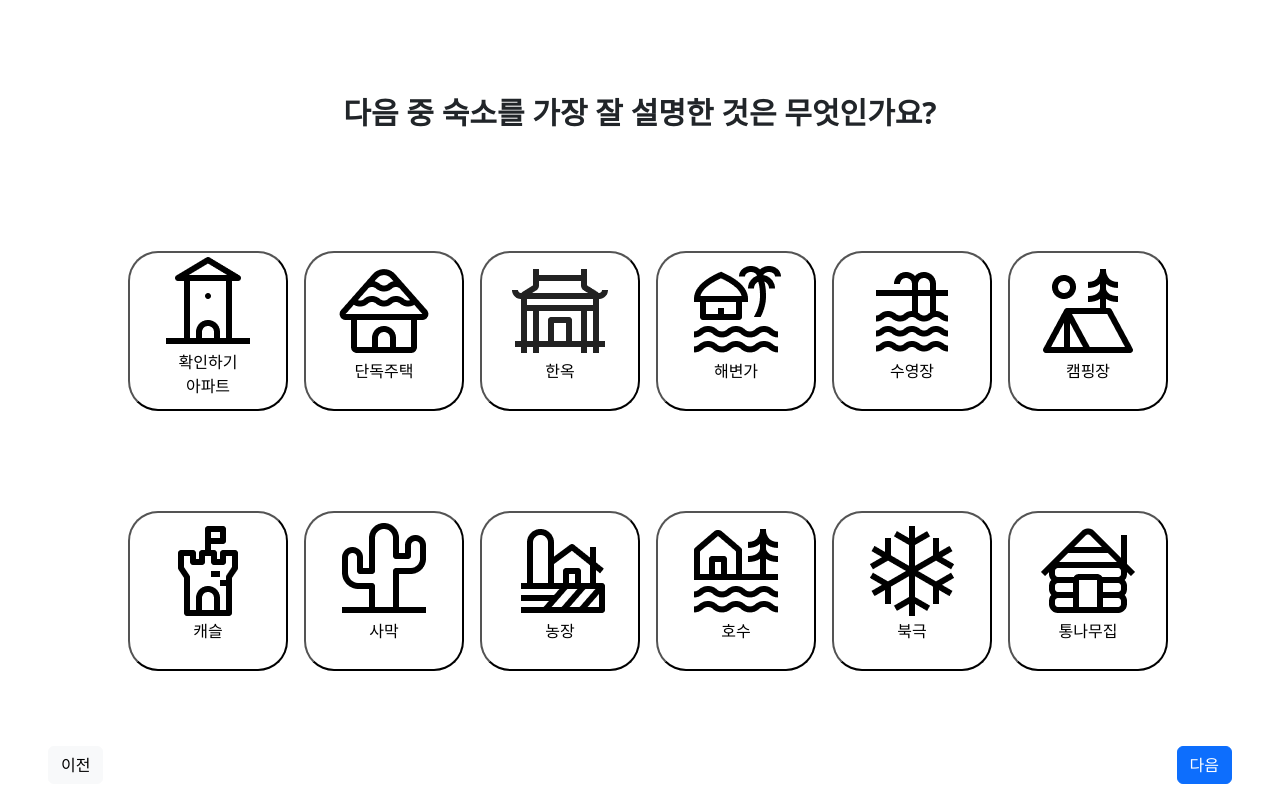
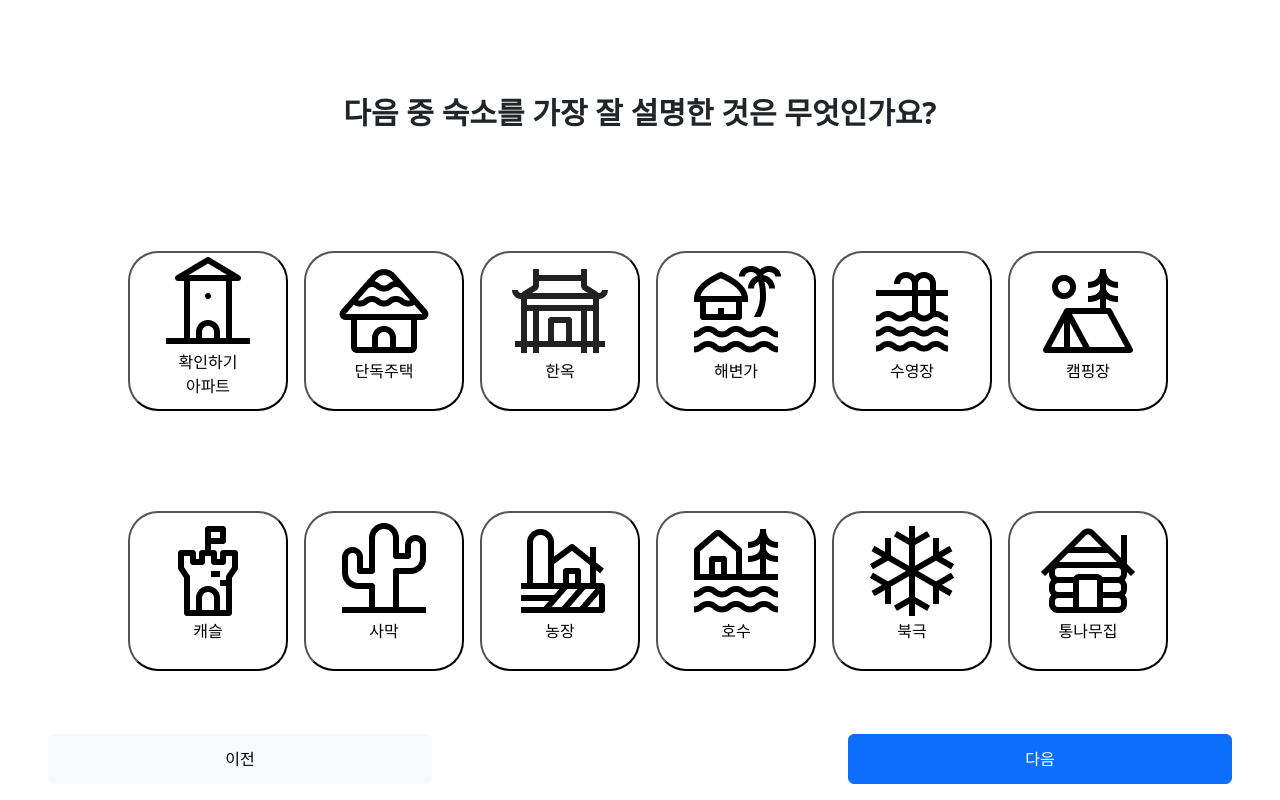
Before and after one commit to BearBnB505/BearBnB, a React (Create React App) app in the folder frontend/: page /lodgingConcept in a window 1280 px wide. Built offline with nearby package versions, Linux system fonts and the light colour scheme.

Commit message:
진행중

```diff
--- a/frontend/package.json
+++ b/frontend/package.json
@@ -13,6 +13,8 @@
     "react": "^18.2.0",
     "react-bootstrap": "^2.7.0",
     "react-dom": "^18.2.0",
+    "react-native": "^0.71.0",
+    "react-native-web": "^0.18.10",
     "react-player": "^2.11.0",
     "react-router-dom": "^6.6.2",
     "react-scripts": "5.0.1",
--- a/frontend/src/index.css
+++ b/frontend/src/index.css
@@ -11,3 +11,18 @@
   font-family: source-code-pro, Menlo, Monaco, Consolas, 'Courier New',
     monospace;
 }
+
+.btn {
+  margin-bottom: 10px;
+  width: 30%;
+  color: white;
+  background-color: pink;
+  height: 50px;
+  border: none;
+  border-radius: 10px;
+  cursor: pointer;
+
+  &.active {
+   background-color: lightblue;
+ }
+}
```
Also changed, not shown: 1 other file (tests, documents, lock files or other folders).
